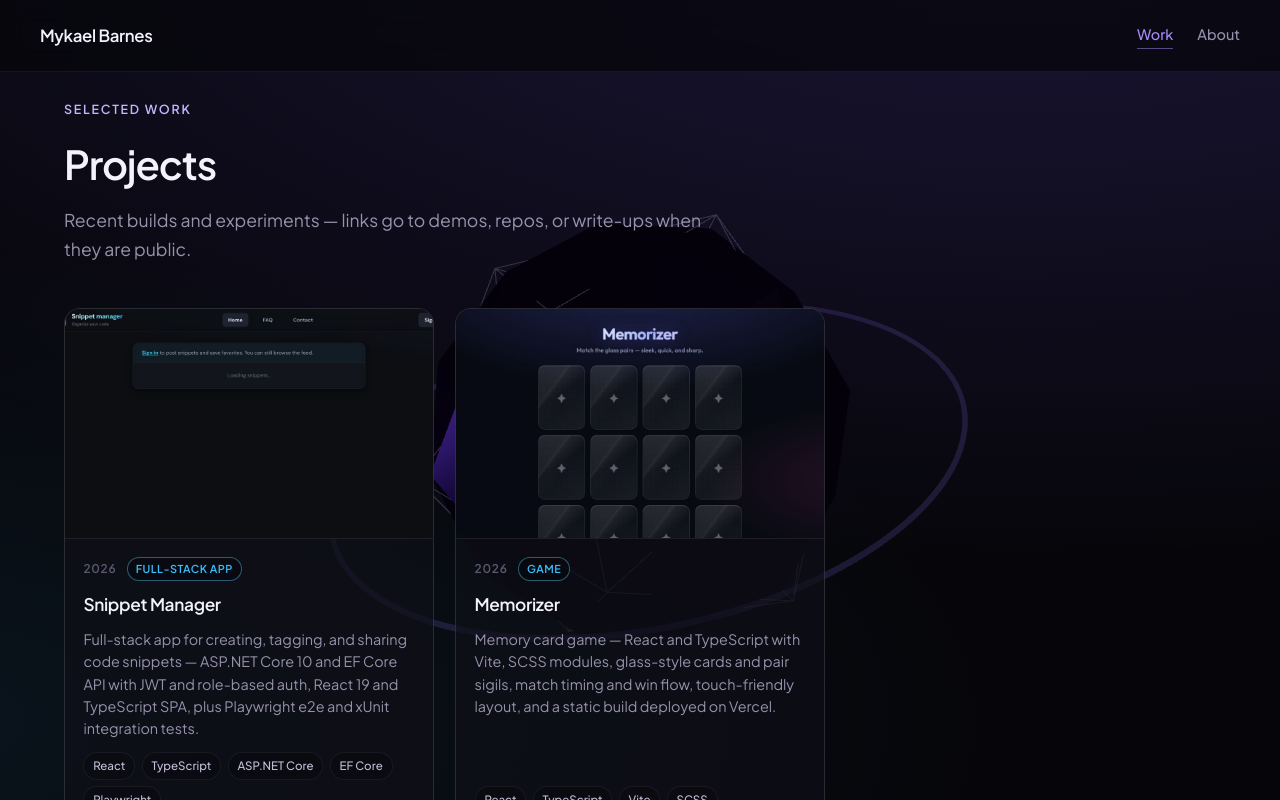
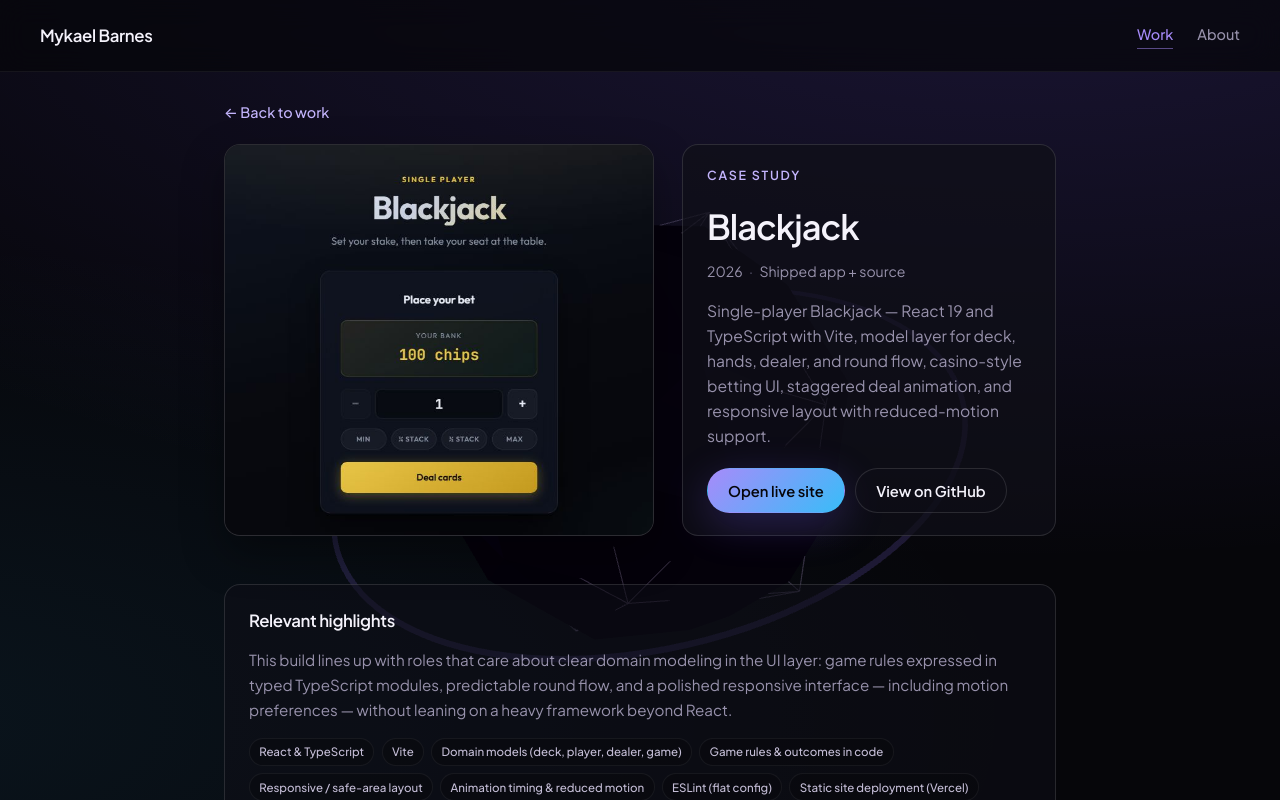
Before and after one commit to Mykeb96/portfolio_2026, a React (Vite) app: page /work/blackjack-sp in a window 1280 px wide. Before the commit this address led to /work. Shown: the top 800 px of the page. Built offline with nearby package versions, Linux system fonts and the light colour scheme.

Commit message:
feat(projects): added blackjack

```diff
--- a/src/data/projectDetails.ts
+++ b/src/data/projectDetails.ts
@@ -1,7 +1,12 @@
+import blackjackSpReadmeRaw from '../content/blackjack-sp/README.md?raw'
 import memorizerReadmeRaw from '../content/memorizer/README.md?raw'
 import readmeRaw from '../content/snippet-manager/README.md?raw'
 
 /** Drop repo title line so the page heading is not duplicated in the README body. */
+const blackjackSpReadme = blackjackSpReadmeRaw.replace(
+  /^#\s+Blackjack \(single player\)\s*\n+/,
+  '',
+)
 const memorizerReadme = memorizerReadmeRaw.replace(/^#\s+Memorizer\s*\n+/, '')
 const snippetReadme = readmeRaw.replace(/^#\s+Snippet Manager\s*\n+/, '')
 
@@ -62,6 +67,25 @@ export const PROJECT_DETAILS: Record<string, ProjectDetail> = {
     heroImageSrc: '/images/projects/memorizer.jpg',
     readmeMarkdown: memorizerReadme,
   },
+  'blackjack-sp': {
+    slug: 'blackjack-sp',
+    employerLede:
+      'This build lines up with roles that care about clear domain modeling in the UI layer: game rules expressed in typed TypeScript modules, predictable round flow, and a polished responsive interface — including motion preferences — without leaning on a heavy framework beyond React.',
+    employerKeywords: [
+      'React & TypeScript',
+      'Vite',
+      'Domain models (deck, player, dealer, game)',
+      'Game rules & outcomes in code',
+      'Responsive / safe-area layout',
+      'Animation timing & reduced motion',
+      'ESLint (flat config)',
+      'Static site deployment (Vercel)',
+    ],
+    liveUrl: 'https://black-jack-sp.vercel.app/',
+    repoUrl: 'https://github.com/Mykeb96/BlackJack-SP',
+    heroImageSrc: '/images/projects/blackjack-sp.jpg',
+    readmeMarkdown: blackjackSpReadme,
+  },
 }
 
 export function getProjectDetail(slug: string | undefined): ProjectDetail | undefined {
--- a/src/data/projects.ts
+++ b/src/data/projects.ts
@@ -37,4 +37,15 @@ export const PROJECTS: Project[] = [
     thumbnailSrc: '/images/projects/memorizer.jpg',
     linkBadge: 'game',
   },
+  {
+    id: 'blackjack-sp',
+    title: 'Blackjack',
+    summary:
+      'Single-player Blackjack — React 19 and TypeScript with Vite, model layer for deck, hands, dealer, and round flow, casino-style betting UI, staggered deal animation, and responsive layout with reduced-motion support.',
+    tags: ['React', 'TypeScript', 'Vite', 'CSS'],
+    year: '2026',
+    detailSlug: 'blackjack-sp',
+    thumbnailSrc: '/images/projects/blackjack-sp.jpg',
+    linkBadge: 'game',
+  },
 ]
```
Also changed, not shown: public/images/projects/blackjack-sp.jpg (added), src/content/blackjack-sp/README.md (added).
